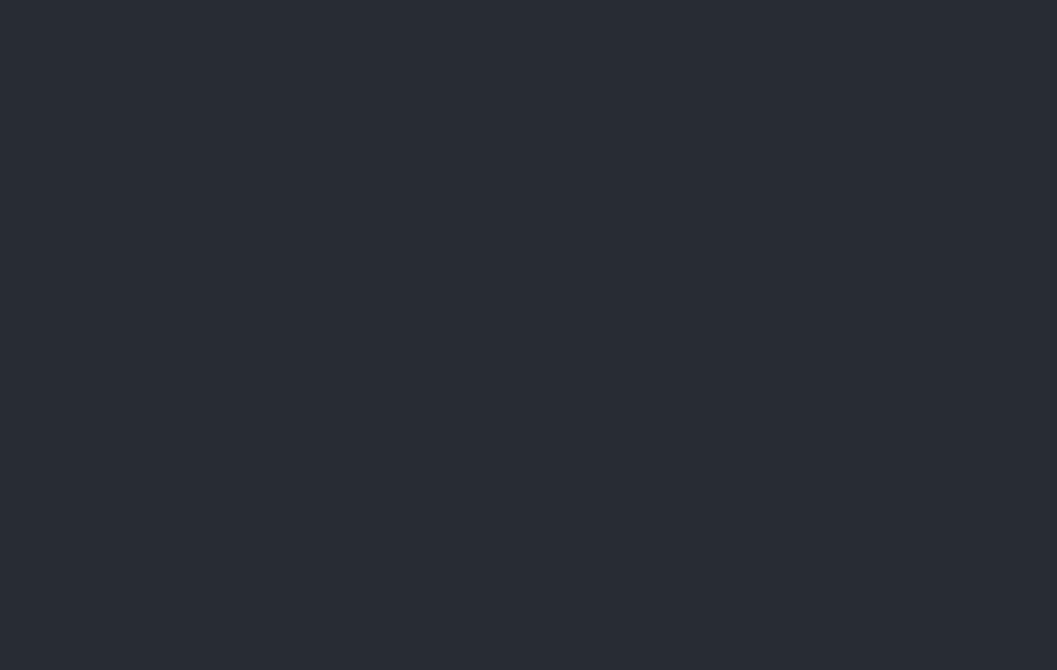
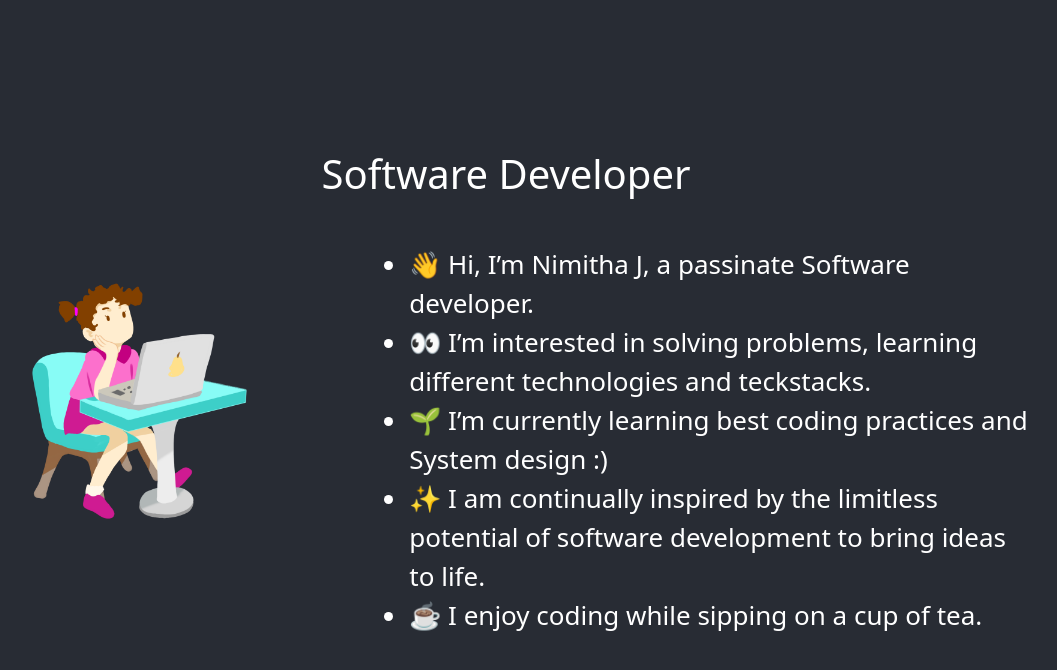
Before and after one commit to Nimitha-jagadeesha/Nimitha.J, a React (Create React App) app: page / in a window 1280 px wide. Shown: the top 670 px of the page, without its empty margins (134-1191 px from the left). Built offline with nearby package versions, Linux system fonts and the light colour scheme.

Commit message:
Introduction

```diff
--- a/package.json
+++ b/package.json
@@ -6,6 +6,7 @@
     "@testing-library/jest-dom": "^5.16.5",
     "@testing-library/react": "^13.4.0",
     "@testing-library/user-event": "^13.5.0",
+    "bootstrap": "^5.3.0-alpha1",
     "react": "^18.2.0",
     "react-dom": "^18.2.0",
     "react-scripts": "5.0.1",
--- a/public/index.html
+++ b/public/index.html
@@ -7,7 +7,7 @@
     <meta name="theme-color" content="#000000" />
     <meta
       name="description"
-      content="Web site created using create-react-app"
+      content="Portfolio"
     />
     <link rel="apple-touch-icon" href="%PUBLIC_URL%/favicon.png" />
     <!--
--- a/src/App.css
+++ b/src/App.css
@@ -1,7 +1,3 @@
-.App {
-  text-align: center;
-}
-
 .App-logo {
   height: 40vmin;
   pointer-events: none;
@@ -13,7 +9,7 @@
   }
 }
 
-.App-header {
+.App{
   background-color: #282c34;
   min-height: 100vh;
   display: flex;
--- a/src/App.js
+++ b/src/App.js
@@ -1,11 +1,26 @@
 import './App.css';
-
+import 'bootstrap/dist/css/bootstrap.min.css';
 function App() {
   return (
     <div className="App">
       <header className="App-header">
-        {/* <img src="%PUBLIC_URL%/favicon.png" className="App-logo" alt="logo" /> */}
+        <h1>Software Developer</h1>
       </header>
+      <br />
+      <div className="row">
+        <div className='col-md-3 col-9 offset-2 offset-md-1'>
+          <img src={process.env.PUBLIC_URL + "favicon.png"} height={300} alt="Dream->code->Achieve"/>
+        </div>
+        <ul className="col-md-6 col-10 offset-1">
+          <li>👋 Hi, I’m Nimitha J, a passinate Software developer.</li>
+          <li>👀 I’m interested in solving problems, learning different technologies and teckstacks.</li>
+          <li>🌱 I’m currently learning best coding practices and System design :)</li>
+          <li>✨ I am continually inspired by the limitless potential of software development to bring ideas to life.</li>
+          <li>☕ I enjoy coding while sipping on a cup of tea.</li>
+        </ul>
+
+      </div>
+
     </div>
   );
 }
```
Also changed, not shown: 1 other file (tests, documents, lock files or other folders).
